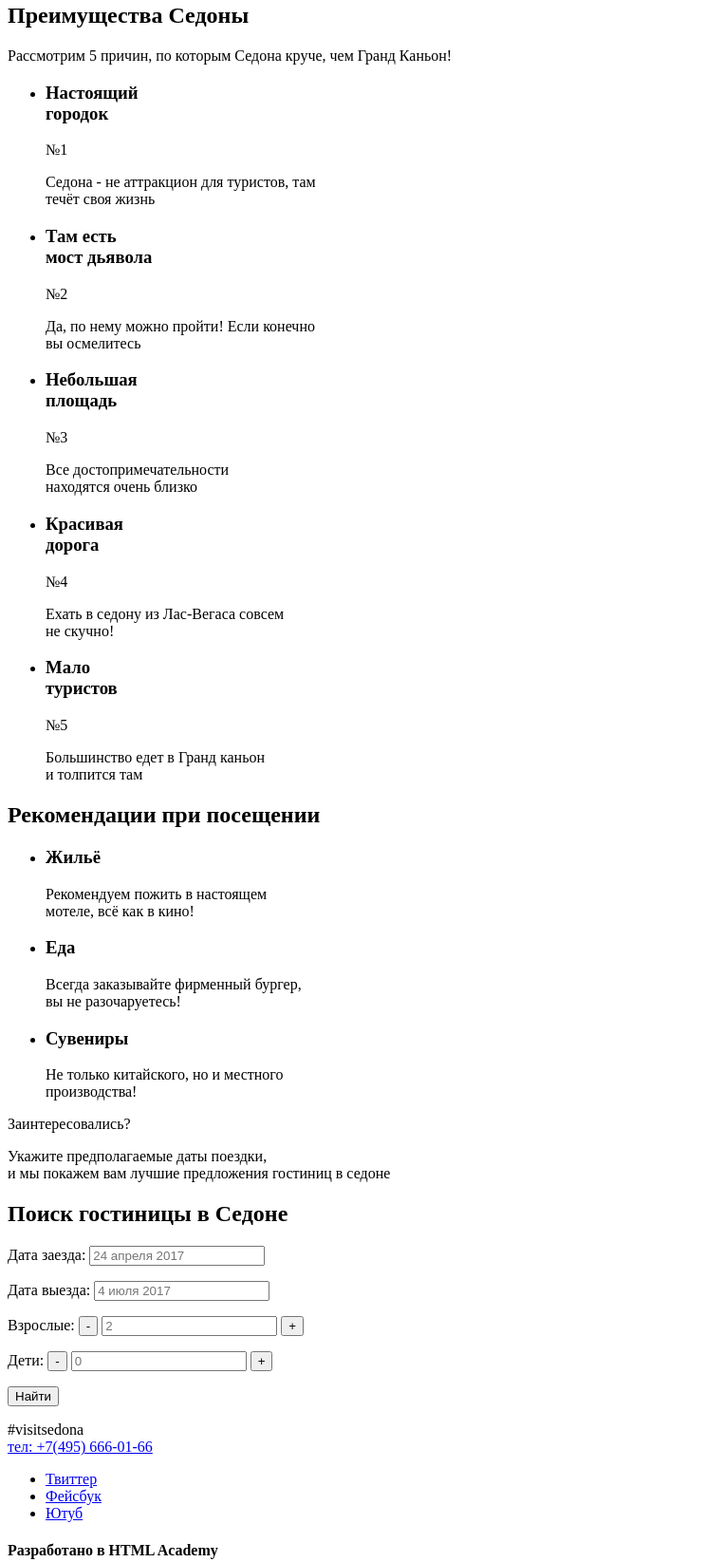
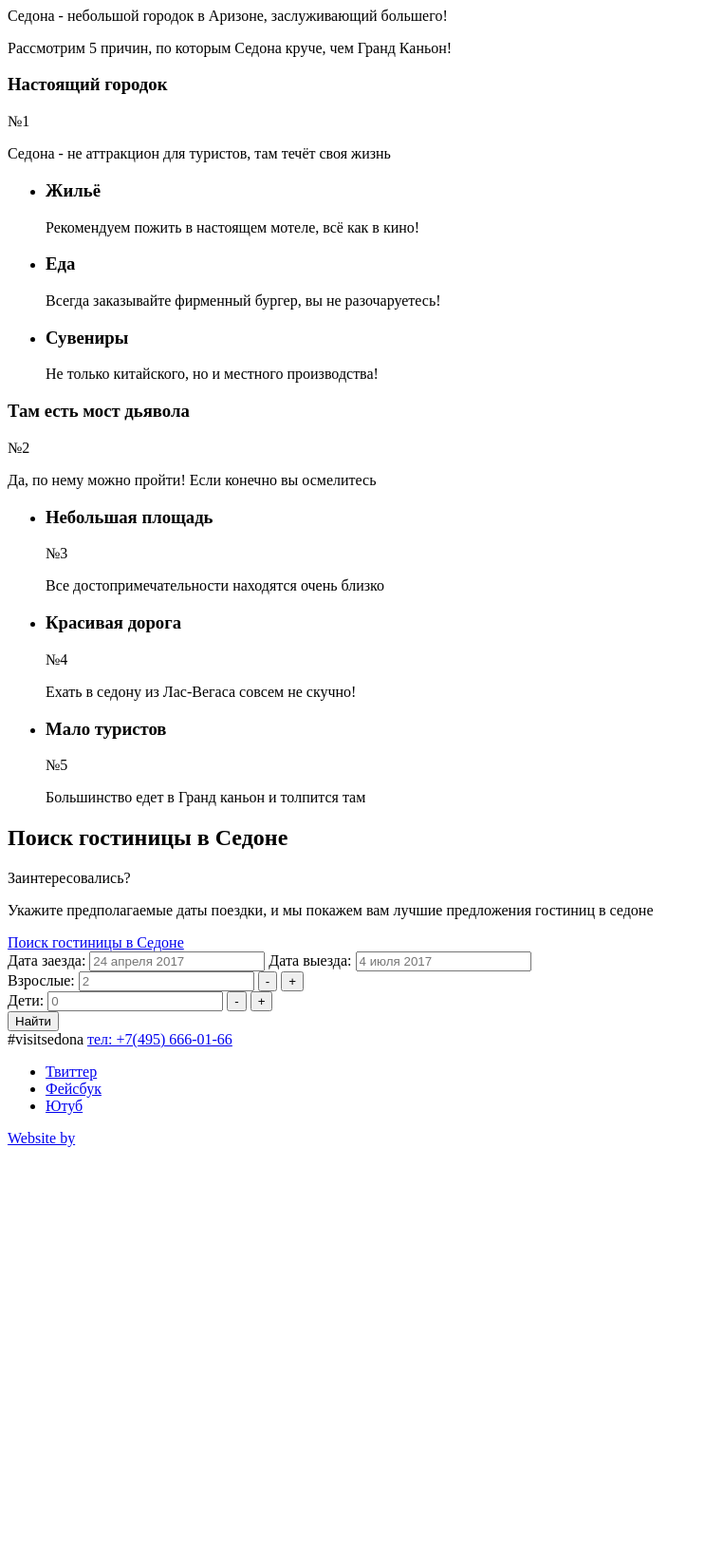
Before and after one commit to kirillrusinov/562317-sedona-30, a plain HTML site: page index.html in a window 1280 px wide. Shown: the part 220-1865 px from the top of the page at 95% size, without its empty margins (0-743 px from the left). After the commit the page ends 1436 px from the top, so only its background shows below. Drawn offline with Linux system fonts and the light colour scheme.

Commit message:
Исправлены замечания на главной странице

```diff
--- a/index.html
+++ b/index.html
@@ -6,106 +6,118 @@
   </head>
   <body>
 <header>
+  <a>Седона</a>
   <nav>
     <ul>
       <li><a href="#">Информация</a></li>
       <li><a href="#">Фото и видео</a></li>
-      <li><a>Седона</a></li>
       <li><a href="#">Карта штата</a></li>
       <li><a href="catalog.html">Гостиницы</a></li>
     </ul>
   </nav>
 </header>
+
 <main>
-  <h1>Седона - небольшой городок в Аризоне,<br> заслуживающий большего!</h1>
+  <section>
+<h1>Сайт городка Седона</h1>
+  </section>
+
   <section>
     <h2>Преимущества Седоны</h2>
-  <p>Рассмотрим 5 причин, по которым Седона круче, чем Гранд Каньон!</p>
-    <ul>
-      <li>
-        <h3>Настоящий<br> городок</h3>
-        <span>№1</span>
-        <p>Седона - не аттракцион для туристов, там<br> течёт своя жизнь</p>
-      </li>
-      <li>
-        <h3>Там есть<br> мост дьявола</h3>
-        <span>№2</span>
-        <p>Да, по нему можно пройти! Если конечно<br> вы осмелитесь</p>
-      </li>
-      <li>
-        <h3>Небольшая<br> площадь</h3>
-        <span>№3</span>
-        <p>Все достопримечательности<br> находятся очень близко</p>
-      </li>
-      <li>
-        <h3>Красивая<br> дорога</h3>
-        <span>№4</span>
-        <p>Ехать в седону из Лас-Вегаса совсем<br> не скучно!</p>
-      </li>
-      <li>
-        <h3>Мало<br> туристов</h3>
-        <span>№5</span>
-        <p>Большинство едет в Гранд каньон<br> и толпится там</p>
-      </li>
-    </ul>
-    <h2>Рекомендации при посещении</h2>
+    <p>Седона - небольшой городок в Аризоне, заслуживающий большего!</p>
+    <p>Рассмотрим 5 причин, по которым Седона круче, чем Гранд Каньон!</p>
+    <div>
+      <h3>Настоящий городок</h3>
+      <span>№1</span>
+      <p>Седона - не аттракцион для туристов, там течёт своя жизнь</p>
+    </div>
+
     <ul>
       <li>
         <h3>Жильё</h3>
-        <p>Рекомендуем пожить в настоящем<br> мотеле, всё как в кино!</p>
+        <p>Рекомендуем пожить в настоящем мотеле, всё как в кино!</p>
       </li>
       <li>
         <h3>Еда</h3>
-        <p>Всегда заказывайте фирменный бургер,<br> вы не разочаруетесь!</p>
+        <p>Всегда заказывайте фирменный бургер, вы не разочаруетесь!</p>
       </li>
       <li>
         <h3>Сувениры</h3>
-        <p>Не только китайского, но и местного<br> производства!</p>
+        <p>Не только китайского, но и местного производства!</p>
+      </li>
+    </ul>
+
+    <div>
+      <h3>Там есть мост дьявола</h3>
+      <span>№2</span>
+      <p>Да, по нему можно пройти! Если конечно  вы осмелитесь</p>
+    </div>
+
+    <ul>
+      <li>
+        <h3>Небольшая площадь</h3>
+        <span>№3</span>
+        <p>Все достопримечательности находятся очень близко</p>
+      </li>
+      <li>
+        <h3>Красивая дорога</h3>
+        <span>№4</span>
+        <p>Ехать в седону из Лас-Вегаса совсем не скучно!</p>
+      </li>
+      <li>
+        <h3>Мало туристов</h3>
+        <span>№5</span>
+        <p>Большинство едет в Гранд каньон и толпится там</p>
       </li>
     </ul>
   </section>
+
   <section>
+    <h2>Поиск гостиницы в Седоне</h2>
     <p>Заинтересовались?</p>
-    <p>Укажите предполагаемые даты поездки,<br> и мы покажем вам лучшие предложения гостиниц в седоне</p>
-    <h2>Поиск гостиницы в Седоне</h2>
-    <form action="https://echo.htmlacademy.ru" method="post">
-      <p>
-        <label for="arrival-date">Дата заезда:</label>
-        <input id="arrival-date" type="text" name="date" placeholder="24 апреля 2017">
-      </p>
-      <p>
-        <label for="departure-date">Дата выезда:</label>
-        <input id="departure-date" type="text" name="date" placeholder="4 июля 2017">
-      </p>
-      <p>
-        <label for="adults">Взрослые:</label>
+    <p>Укажите предполагаемые даты поездки, и мы покажем вам лучшие предложения гостиниц в седоне</p>
+        <a href="catalog.html">Поиск гостиницы в Седоне</a>
+        <form action="https://echo.htmlacademy.ru" method="post">
+        <label>
+          Дата заезда:
+          <input type="text" name="date" placeholder="24 апреля 2017">
+        </label>
+        <label>
+          Дата выезда:
+        <input type="text" name="date" placeholder="4 июля 2017">
+        </label>
+        <div>
+        <label>
+          Взрослые:
+        <input type="text" name="quantity" placeholder="2">
+        </label>
         <button type="button">-</button>
-        <input id="adults" type="text" name="quantity" placeholder="2">
         <button type="button">+</button>
-      </p>
-      <p>
-        <label for="children">Дети:</label>
-        <button type="button">-</button>
-        <input id="children" type="text" name="quantity" placeholder="0">
-        <button type="button">+</button>
-      </p>
+      </div>
+      <div>
+        <label>
+          Дети:
+        <input type="text" name="quantity" placeholder="0">
+      </label>
+      <button type="button">-</button>
+      <button type="button">+</button>
+    </div>
       <button type="submit">Найти</button>
     </form>
   </section>
 </main>
+
    <footer>
-    <p>
-      <a>#visitsedona</a><br>
+    <div>
+      <a>#visitsedona</a>
       <a href="tel:+74956660166">тел: +7(495) 666-01-66</a>
-    </p>
+    </div>
     <ul>
       <li><a href="#">Твиттер</a></li>
       <li><a href="#">Фейсбук</a></li>
       <li><a href="#">Ютуб</a></li>
     </ul>
-    <p>
-      <h4>Разработано в HTML Academy</h4>
-    </p>
+    <a href="https://htmlacademy.ru/intensive/htmlcss">Website by</a>
    </footer>
   </body>
 </html>
```
